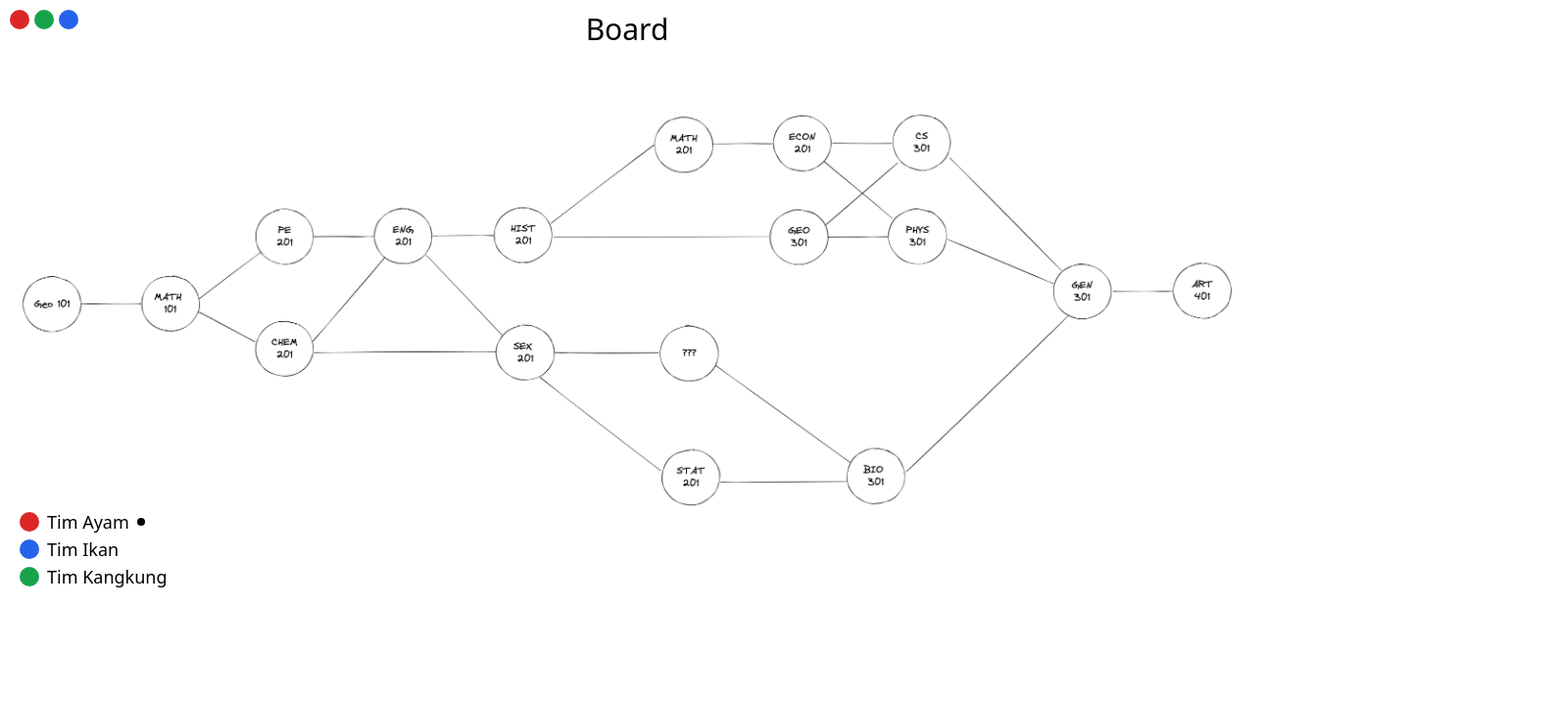
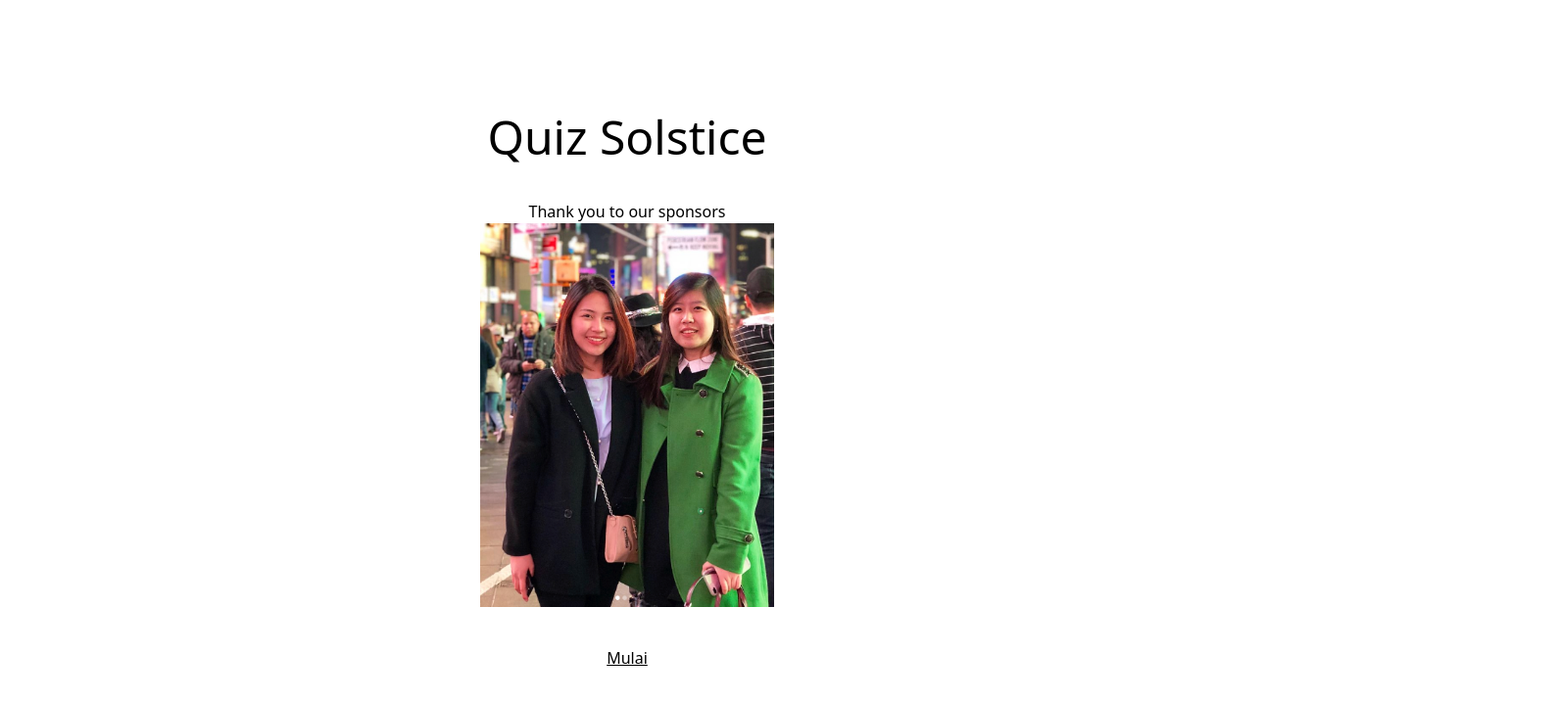
Before and after one commit to ShawnCone/quiz-solstice, a Next.js app: page / in a window 1280 px wide. Shown: the top 716 px of the page at 98% size, 1590 px wide, since content can reach past the window. Built offline with nearby package versions, Linux system fonts and the light colour scheme.

Commit message:
add title page

```diff
--- a/src/components/Board.tsx
+++ b/src/components/Board.tsx
@@ -58,7 +58,7 @@ export default function Board() {
       )}
 
       <div className="flex h-full w-full flex-grow flex-col items-center justify-center px-5 pt-3">
-        <div className="text-3xl">Board</div>
+        <div className="text-4xl">Papan Pertanyaan</div>
         <div className="relative mt-10">
           <button
             className="relative left-8 top-[269px] h-5 w-5 rounded"
--- a/src/pages/index.tsx
+++ b/src/pages/index.tsx
@@ -1,6 +1,7 @@
 import { type NextPage } from "next";
 import Head from "next/head";
-import Board from "~/components/Board";
+import Image from "next/image";
+import titleImg from "public/title.png";
 
 const Home: NextPage = () => {
   return (
@@ -10,7 +11,17 @@ const Home: NextPage = () => {
         <meta name="description" content="Generated by create-t3-app" />
         <link rel="icon" href="/favicon.ico" />
       </Head>
-      <Board />
+      <div className="flex h-screen flex-col items-center justify-center gap-10">
+        <h1 className="text-5xl">Quiz Solstice</h1>
+        <div className="flex flex-col items-center justify-center">
+          <h2>Thank you to our sponsors</h2>
+          <Image src={titleImg} height={100} width={300} alt="title" />
+        </div>
+
+        <a className="underline" href="/play">
+          Mulai
+        </a>
+      </div>
     </>
   );
 };
--- a/src/pages/play.tsx
+++ b/src/pages/play.tsx
@@ -1,9 +1,20 @@
 import { NextPage } from "next";
+import Head from "next/head";
+import Board from "~/components/Board";
 
 interface Props {}
 
 const Play: NextPage<Props> = ({}) => {
-  return <div>This is playing board</div>;
+  return (
+    <>
+      <Head>
+        <title>Quiz Solstice</title>
+        <meta name="description" content="Generated by create-t3-app" />
+        <link rel="icon" href="/favicon.ico" />
+      </Head>
+      <Board />
+    </>
+  );
 };
 
 export default Play;
```
Also changed, not shown: public/title.png (added), 1 other file (tests, documents, lock files or other folders).
